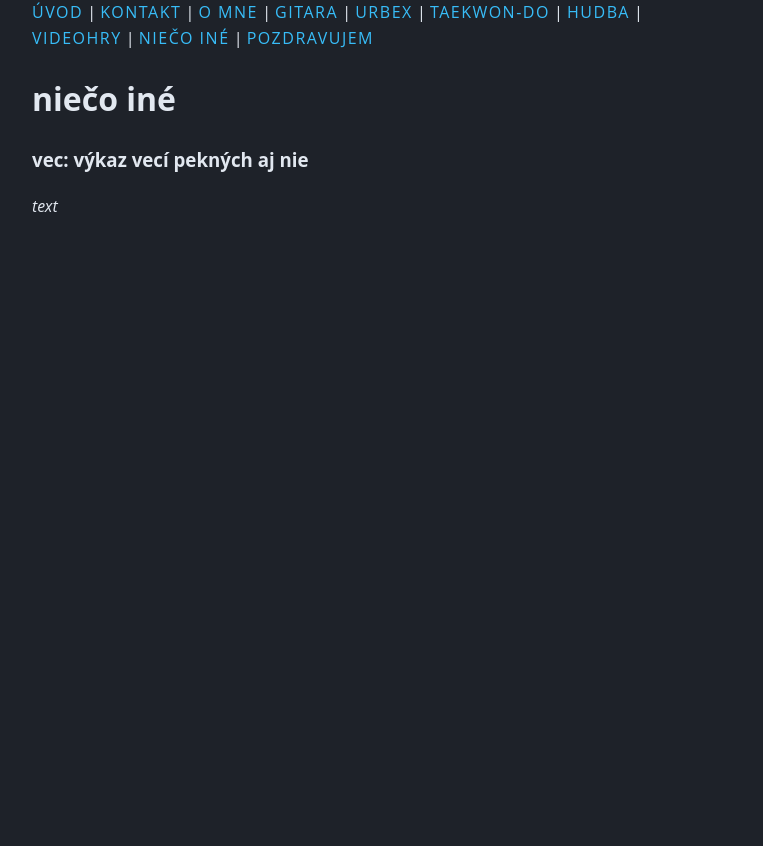
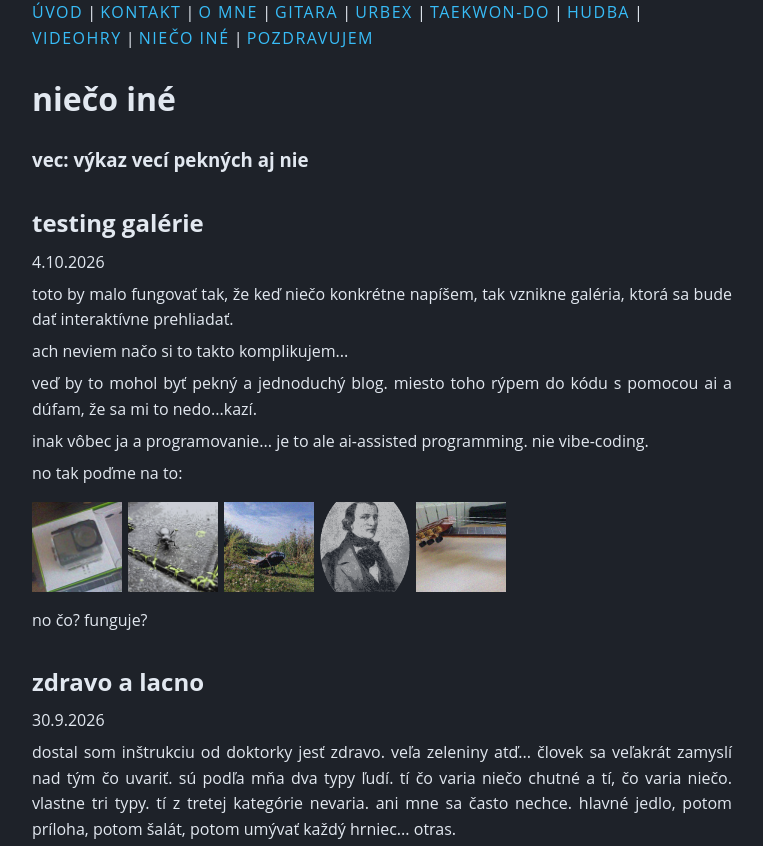
Before and after one commit to KlaudiusThePrick/michal, a plain HTML site: page misc.html in a window 1280 px wide. Shown: the top 846 px of the page, without its empty margins (258-1021 px from the left). Before the commit the page ends 800 px from the top, so only its background shows below. Drawn offline with Linux system fonts and the light colour scheme.

Commit message:
Add files via upload

```diff
--- a/misc.html
+++ b/misc.html
@@ -73,6 +73,7 @@
     #obsah .foto-cez img{
         margin:0;
     }
+
     /* --- galéria: miniatúry --- */
     #obsah .galeria {
         display: flex;
@@ -190,13 +191,14 @@
 
     html += '<img src="' + subor + '" alt="' + alt + '" loading="lazy"' + styleAttr + trieda + '>\n';
     }
- else if (line.indexOf("galeria ") === 0) {
+} else if (line.indexOf("galeria ") === 0) {
     var subory = line.slice(8).trim().split(/\s+/);
     html += '<div class="galeria">';
     for (var j = 0; j < subory.length; j++) {
         var altG = subory[j].replace(/\.[a-zA-Z0-9]+$/, "").replace(/[-_]/g, " ");
         html += '<img src="' + subory[j] + '" alt="' + altG + '" loading="lazy">';
     }
+    html += '</div>\n';
 } else if (line.indexOf("> ") === 0) {
     html += '<p class="zarovnat-vpravo">' + line.slice(2) + '</p>\n';
 } else if (line.indexOf("< ") === 0) {
@@ -214,6 +216,7 @@
                 document.getElementById("obsah").innerHTML =
                     "<p><em>textový súbor sa nepodarilo načítať (funguje to len cez skutočný hosting, nie pri otvorení súboru priamo z disku).</em></p>";
             });
+
         /* --- galéria: prehliadač na celú obrazovku --- */
         var lightbox = document.getElementById("lightbox");
         var lbImg = document.getElementById("lb-img");
```
